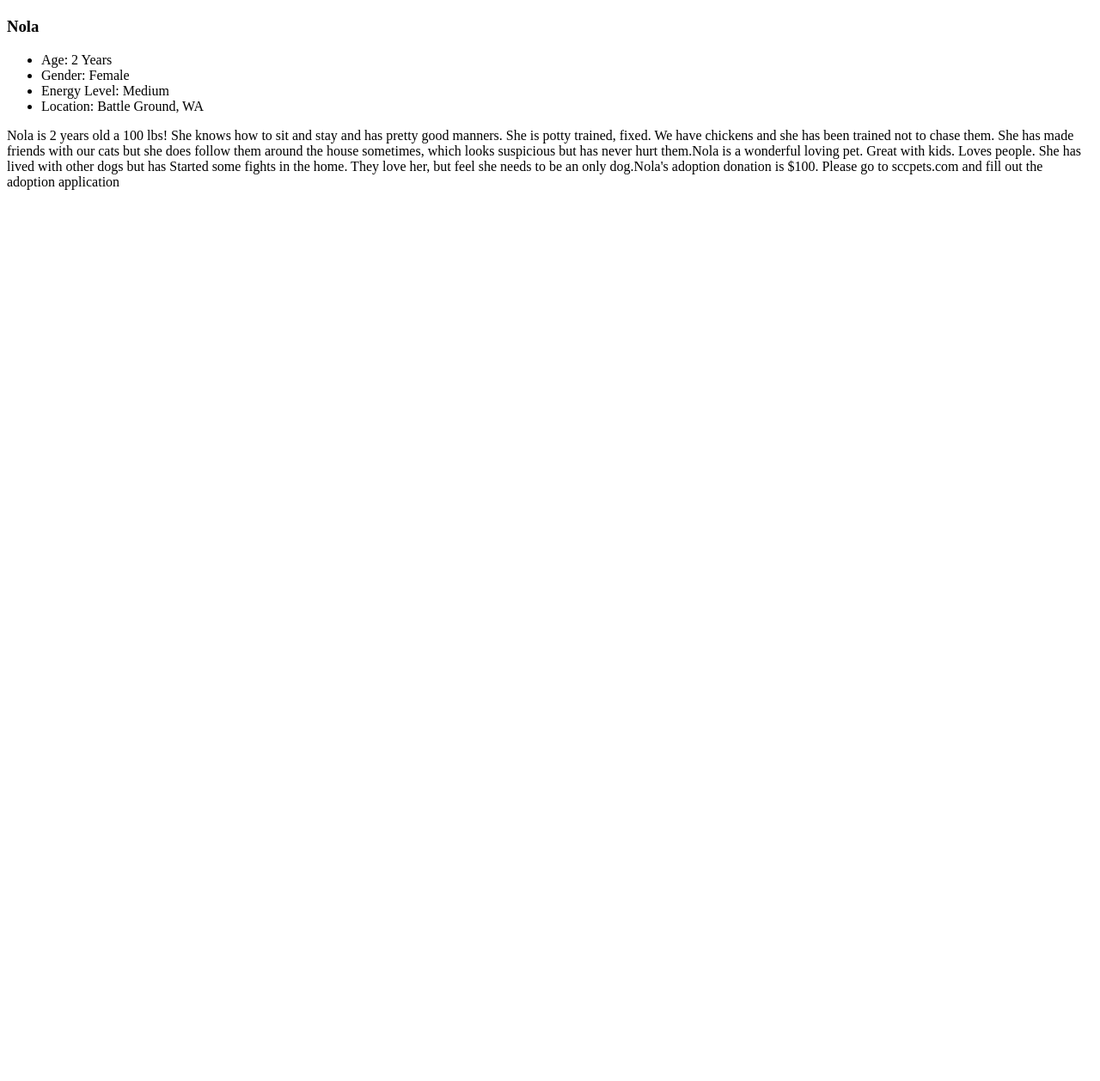
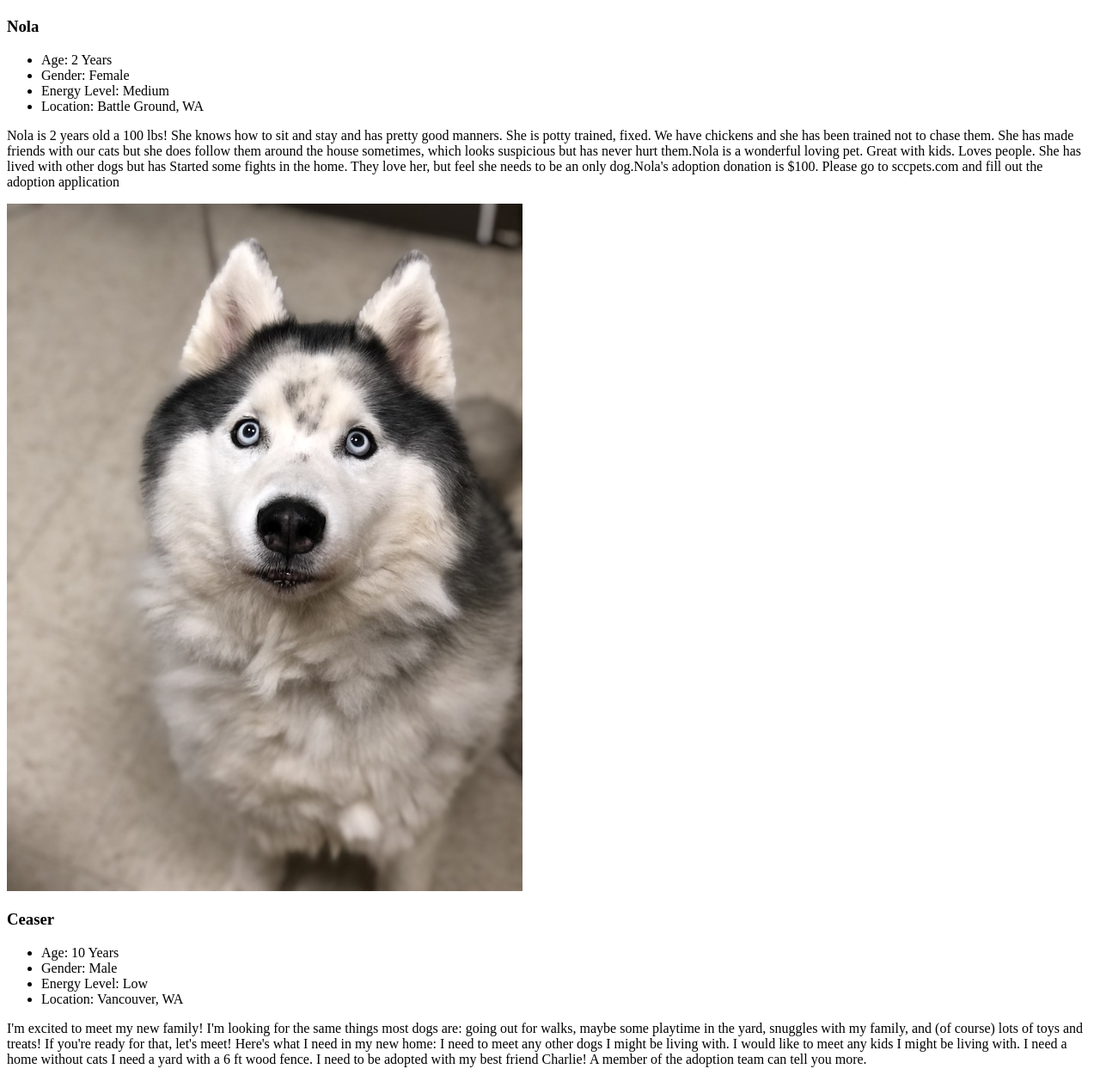
Before and after one commit to Patrick-Dolan/animalshelter, a plain HTML site: page index.html in a window 1280 px wide. Shown: the part 4356-5614 px from the top of the page at 86% size. Before the commit the page ends 4593 px from the top, so only its background shows below. Drawn offline with Linux system fonts and the light colour scheme.

Commit message:
add ceaser information to index.html and img files
Co-authored-by: Jonathan Delcid jdelcid23@gmail.com

```diff
--- a/index.html
+++ b/index.html
@@ -83,6 +83,25 @@
     <p>Nola is 2 years old a 100 lbs! She knows how to sit and stay and has pretty good manners. She is potty trained, fixed. We have chickens and she has been trained not to chase them. She has made friends with our cats but she does follow them around the house sometimes, which looks suspicious but has never hurt them.Nola is a wonderful loving pet. Great with kids. Loves people. She has lived with other dogs but has Started some fights in the home. They love her, but feel she needs to be an only dog.Nola's adoption donation is $100. Please go to sccpets.com and fill out the adoption application</p>
   </div>
 
+  <div>
+    <img src="img/ceaser.jpg" alt="A picture of Ceaser">
+    <h3>Ceaser</h3>
+    <ul>
+      <li>Age: 10 Years</li>
+      <li>Gender: Male</li>
+      <li>Energy Level: Low</li>
+      <li>Location: Vancouver, WA</li>
+    </ul>
+    <p>I'm excited to meet my new family! I'm looking for the same things most dogs are: going out for walks, maybe some playtime in the yard, snuggles with my family, and (of course) lots of toys and treats! If you're ready for that, let's meet!
+      Here's what I need in my new home:
+      I need to meet any other dogs I might be living with.
+      I would like to meet any kids I might be living with.
+      I need a home without cats
+      I need a yard with a 6 ft wood fence.
+      I need to be adopted with my best friend Charlie! A member of the adoption team can tell you more.</p>
+
+  </div>
+
 
 
 
```
Also changed, not shown: img/ceaser.jpg (added).
